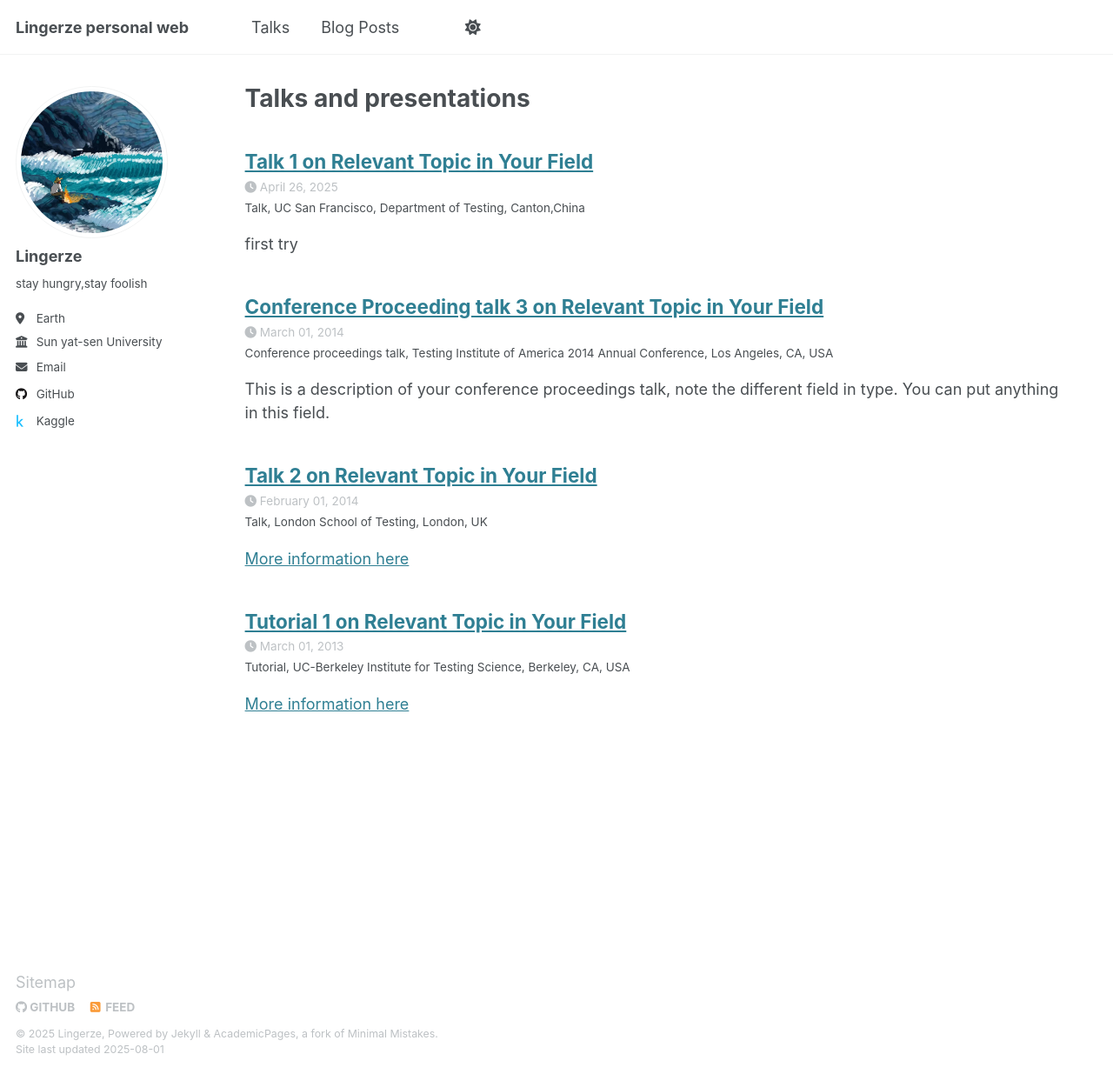
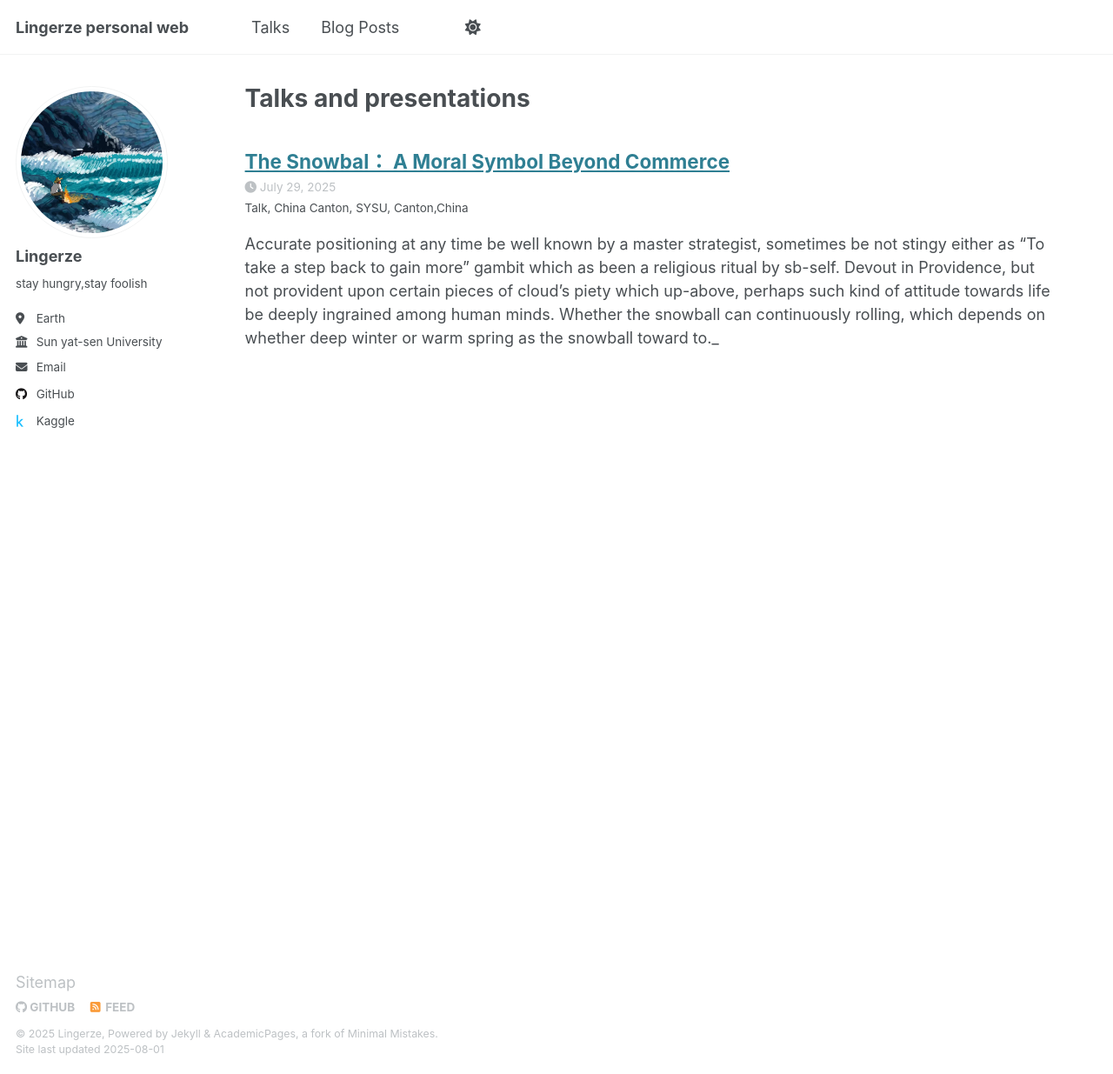
Before and after one commit to lingerze/lingerze.github.io, a Jekyll site: the page built from _pages/talks.html, in a window 1280 px wide and 1235 px high. Shown: the whole window at 87% size. Built offline with Jekyll 4.4.1, drawn with Linux system fonts in a browser that asks for light colours.

Commit message:
更新演讲和教程文件，删除不再使用的内容，更新演讲标题和日期

```diff
--- a/_talks/2012-03-01-talk-1.md
+++ b/_talks/2012-03-01-talk-1.md
@@ -1,13 +1,49 @@
 ---
-title: "Talk 1 on Relevant Topic in Your Field"
+title: "The Snowbal： A Moral Symbol Beyond Commerce"
 collection: talks
 type: "Talk"
-permalink: /talks/2012-03-01-talk-1
-venue: "UC San Francisco, Department of Testing"
-date: 2025-04-26
+permalink: /talks/thoughts
+venue: "China Canton, SYSU"
+date: 2025-07-29
 location: "Canton,China"
 ---
 
-first try
+Accurate positioning at any time be well known by a master strategist, sometimes be not stingy either as “To take a step back to gain more” gambit which as been a religious ritual by sb-self. Devout in Providence, but not provident upon certain pieces of cloud's piety which up-above, perhaps such kind of attitude towards life be deeply ingrained among human minds. Whether the snowball can continuously rolling, which depends on whether deep winter or warm spring as the snowball toward to._
 
-This is a description of your talk, which is a markdown file that can be all markdown-ified like any other post. Yay markdown!
+At the heart of Warren Buffett’s 2025 shareholder meeting lies a paradox: a man who built an empire worth $100 billion by embracing simplicity, patience, and moral clarity in a world increasingly defined by chaos. His philosophy, encapsulated in the metaphor of the snowball—a symbol of compounding returns and long-term vision—transcends mere business strategy. It is a moral compass, guiding us through the tempests of greed and fear, and redefining success as a harmony between rationality and ethical responsibility.
+
+### **1. The Snowball’s Dual Nature: Rationality and Restraint**
+
+Buffett’s snowball metaphor, popularized in his autobiography _The Snowball_, reflects two intertwined principles: **compound interest** and **the power of patience**. Yet, its deeper resonance lies in its moral dimension. To let the snowball grow, one must resist the urge to disrupt its momentum—whether by chasing fleeting trends or succumbing to panic. This requires not just financial discipline but a moral commitment to _delayed gratification_.
+
+At the 2025 meeting, Buffett emphasized that _“logic doesn’t slap you in the face, but emotions do.”_ He warned against the “perpetual motion machine” of short-term trading, where fear and greed become self-fulfilling prophecies. Instead, he advocated for a stoic detachment, akin to a monk’s devotion to their faith. This is not 冷漠 (indifference) but a calculated embrace of **emotional austerity**—a refusal to let market noise drown out the quiet voice of reason.
+
+### **2. The Moral Imperative of Long-Termism**
+
+For Buffett, long-termism is not a business tactic but a moral stance. He rejects the notion that capitalism must prioritize immediate gains over ethical integrity. His 50-year commitment to Japanese conglomerates like Mitsubishi and Mitsui, for instance, is rooted in a belief that trust and stability outweigh short-term profits. As he noted at the meeting, _“A company’s culture is its 护城河 (moat). If you destroy it for a quarterly report, you’ve lost more than money—you’ve lost your soul.”_
+
+This philosophy aligns with Confucian principles of _ren_ (仁，benevolence) and _yi_ (义，righteousness). Buffett’s Berkshire Hathaway, with its emphasis on employee well-being and community impact, embodies a capitalism that views profit as a byproduct of ethical conduct, not an end in itself.
+
+### **3. The Virtue of “Strategic Retreat”**
+
+The opening line’s reference to _“taking a step back to gain more”_ echoes Buffett’s infamous cash reserves—$347 billion in 2025, a war chest he refuses to deploy recklessly. This is not cowardice but a moral choice. By waiting for undervalued opportunities, Buffett avoids contributing to market bubbles, thereby protecting the savings of ordinary investors. As he quipped, _“If you’re not willing to hold a stock for 10 years, don’t hold it for 10 minutes.”_
+
+This restraint mirrors the Taoist concept of _wu wei_ (无为，non-action), where true power lies in strategic inaction. Buffett’s “religious ritual” of patience is a rejection of the hyperactive, transactional mindset that plagues modern finance—a stance that, paradoxically, yields greater rewards over time.
+
+### **4. The Snowball’s Inevitable Test: Winter or Spring?**
+
+The metaphor of the snowball’s journey—_“whether deep winter or warm spring”_—speaks to Buffett’s cyclical view of markets. He does not fear market downturns; he prepares for them. His 2008 investment in Goldman Sachs during the financial crisis, or his recent $5 billion bet on Occidental Petroleum, exemplify this philosophy: _“Be fearful when others are greedy, and greedy when others are fearful.”_
+
+But this is more than a contrarian strategy. It is a moral reckoning. When the “tide recedes,” as Buffett famously warned, those who prioritized short-term gains over sustainability are exposed. His snowball, forged in the crucible of discipline, survives because it is built on **enduring values**, not ephemeral trends.
+
+### **5. The Moral Legacy of a “Cold-Hearted” Optimist**
+
+Buffett’s “冷静、疏离、效率至上” (calm, detached, efficiency-obsessed) persona masks a profound optimism. He believes in the power of human ingenuity and systemic resilience, yet he tempers this with a realistic appraisal of risk. His decision to step down as CEO in 2025, handing the reins to Greg Abel, is a testament to this balance: _“The game doesn’t change, but the players do. What matters is the legacy we leave behind.”_
+
+This legacy is not just financial. It is a blueprint for ethical capitalism—one where rationality and morality are not opposing forces but complementary virtues. As Buffett concluded at the meeting, _“The best investment you can make is in yourself… and in the world you want to live in.”_
+
+### **Conclusion: The Snowball’s Eternal Lesson**
+
+Warren Buffett’s snowball is more than a financial metaphor. It is a moral allegory for our time. In an era of instant gratification and algorithm-driven chaos, his philosophy reminds us that true wealth—financial, intellectual, and ethical—is built not through speed, but through patience, integrity, and a steadfast commitment to principles.
+
+As the snowball rolls on, it leaves behind a trail of wisdom: **that which is slow, steady, and rooted in virtue will outlast the storms of greed and fear**. And in this, Buffett’s legacy transcends commerce—it becomes a universal truth, inscribed in the very fabric of human progress.
--- a/_talks/2013-03-01-tutorial-1.md
+++ /dev/null
@@ -1,13 +0,0 @@
----
-title: "Tutorial 1 on Relevant Topic in Your Field"
-collection: talks
-type: "Tutorial"
-permalink: /talks/2013-03-01-tutorial-1
-venue: "UC-Berkeley Institute for Testing Science"
-date: 2013-03-01
-location: "Berkeley, CA, USA"
----
-
-[More information here](http://exampleurl.com)
-
-This is a description of your tutorial, note the different field in type. This is a markdown files that can be all markdown-ified like any other post. Yay markdown!
--- a/_talks/2014-02-01-talk-2.md
+++ /dev/null
@@ -1,13 +0,0 @@
----
-title: "Talk 2 on Relevant Topic in Your Field"
-collection: talks
-type: "Talk"
-permalink: /talks/2014-02-01-talk-2
-venue: "London School of Testing"
-date: 2014-02-01
-location: "London, UK"
----
-
-[More information here](http://example2.com)
-
-This is a description of your talk, which is a markdown files that can be all markdown-ified like any other post. Yay markdown!
--- a/_talks/2014-03-01-talk-3.md
+++ /dev/null
@@ -1,11 +0,0 @@
----
-title: "Conference Proceeding talk 3 on Relevant Topic in Your Field"
-collection: talks
-type: "Conference proceedings talk"
-permalink: /talks/2014-03-01-talk-3
-venue: "Testing Institute of America 2014 Annual Conference"
-date: 2014-03-01
-location: "Los Angeles, CA, USA"
----
-
-This is a description of your conference proceedings talk, note the different field in type. You can put anything in this field.
```
